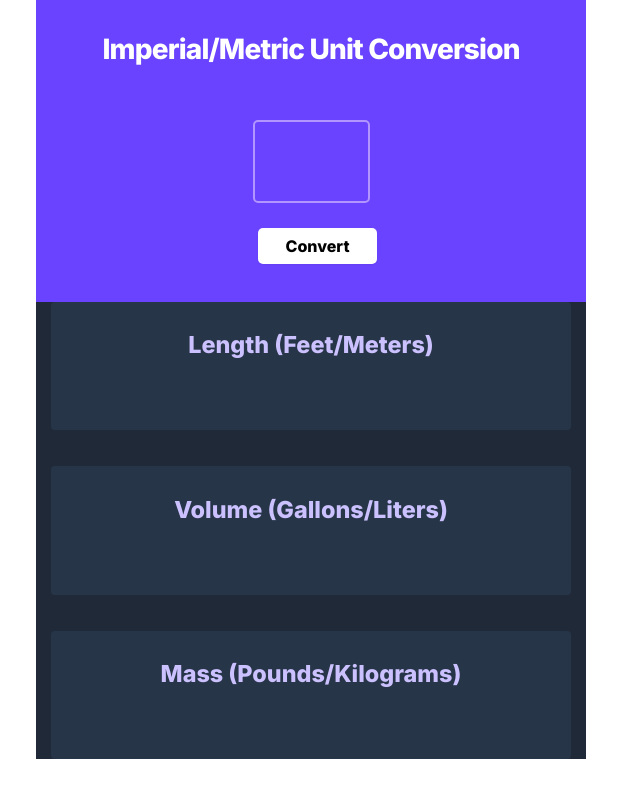
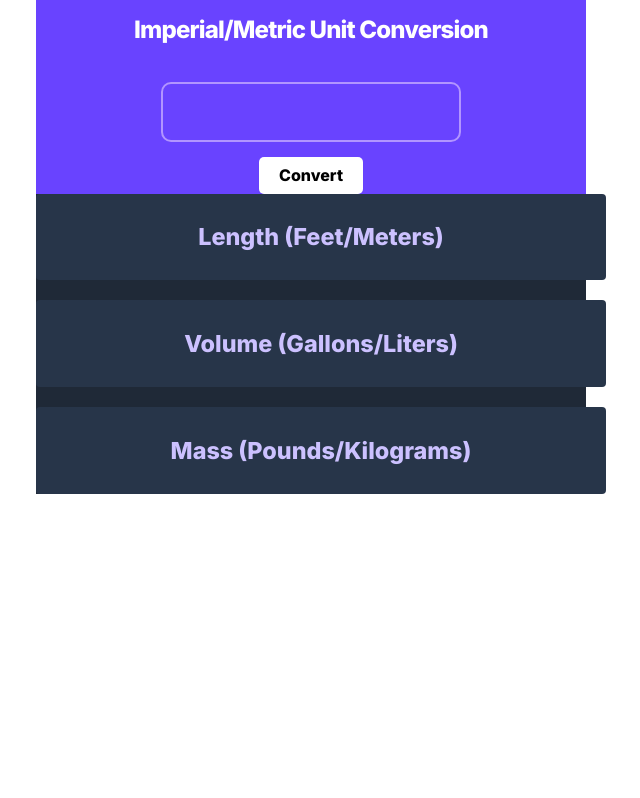
Before and after one commit to GavynShirley/Unit-Converter, a website built with Vite: page index.html in a window 1280 px wide. Shown: the whole page, without its empty margins (329-969 px from the left). Built offline with nearby package versions, Linux system fonts and the light colour scheme.

Commit message:
Update index.css

```diff
--- a/index.css
+++ b/index.css
@@ -4,47 +4,54 @@ body {
 }
 
 #content {
-    height: 305px;
+    height: auto;
     background: #6943FF;
     margin-top: -22px;
     font-family: 'Inter', sans-serif;
 }
 
 #title {
-    padding: 33px 51px;
+    padding: 20px;
     color: #fff;
-    font-size: 28px;
+    font-size: 24px;
     font-style: normal;
     font-weight: 800;
-    line-height: 38px;
+    line-height: 32px;
     letter-spacing: -0.84px;
     text-align: center;
 }
 
 #number-inpt {
     display: block;
-    width: 117px;
-    height: 83px;
-    border-radius: 5px;
+    width: 70%; /* Adjust the width as needed */
+    max-width: 300px; /* Set a maximum width for larger screens */
+    margin: 0 auto; /* Center the input box */
+    height: 60px;
+    border-radius: 10px; /* Increase border-radius for a more box-like appearance */
     border: 2px solid #B295FF;
-    margin: 0 217px;
     background: #6943FF;
     color: #fff;
-    color: #FFF;
     text-align: center;
-    font-size: 58px;
+    font-size: 36px;
     font-style: normal;
     font-weight: 800;
-    line-height: 24.393px; /* 42.057% */
+    line-height: 60px; /* Adjust line height for vertical centering */
+}
+
+@media screen and (max-width: 550px) {
+    #number-inpt {
+        width: 100%; /* Make input full-width on smaller screens */
+        max-width: none; /* Remove the maximum width on smaller screens */
+    }
 }
 
 #convert-btn {
     display: block;
-    margin: 25px 222px 34px 222px;
+    margin: 15px auto;
     border-radius: 5px;
     background: #FFF;
     box-shadow: 0px 1px 2px 0px rgba(0, 0, 0, 0.05);
-    padding: 9px 27.5px;
+    padding: 9px 20px;
     justify-content: center;
     align-items: center;
     border: none;
@@ -53,7 +60,7 @@ body {
 
 #tables {
     background: #1F2937;
-    margin-top: -36px;
+    margin-top: -20px;
 }
 
 #length-tbl, #volume-tbl, #mass-tbl {
@@ -66,10 +73,10 @@ body {
     line-height: 20px;
     border-radius: 4px;
     background: #273549;
-    width: 500px;
-    height: 108.573px;
+    width: 100%;
+    height: auto;
     flex-shrink: 0;
-    margin: 36px auto;
+    margin: 20px auto;
     padding: 10px;
 }
 
```
